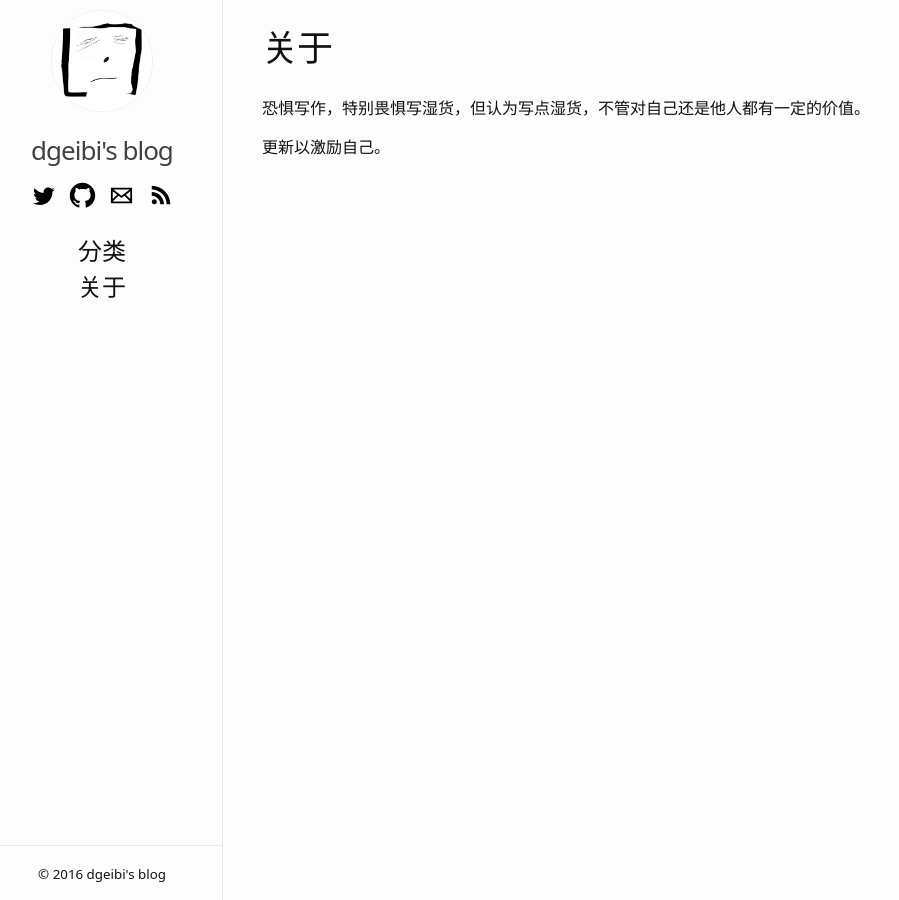
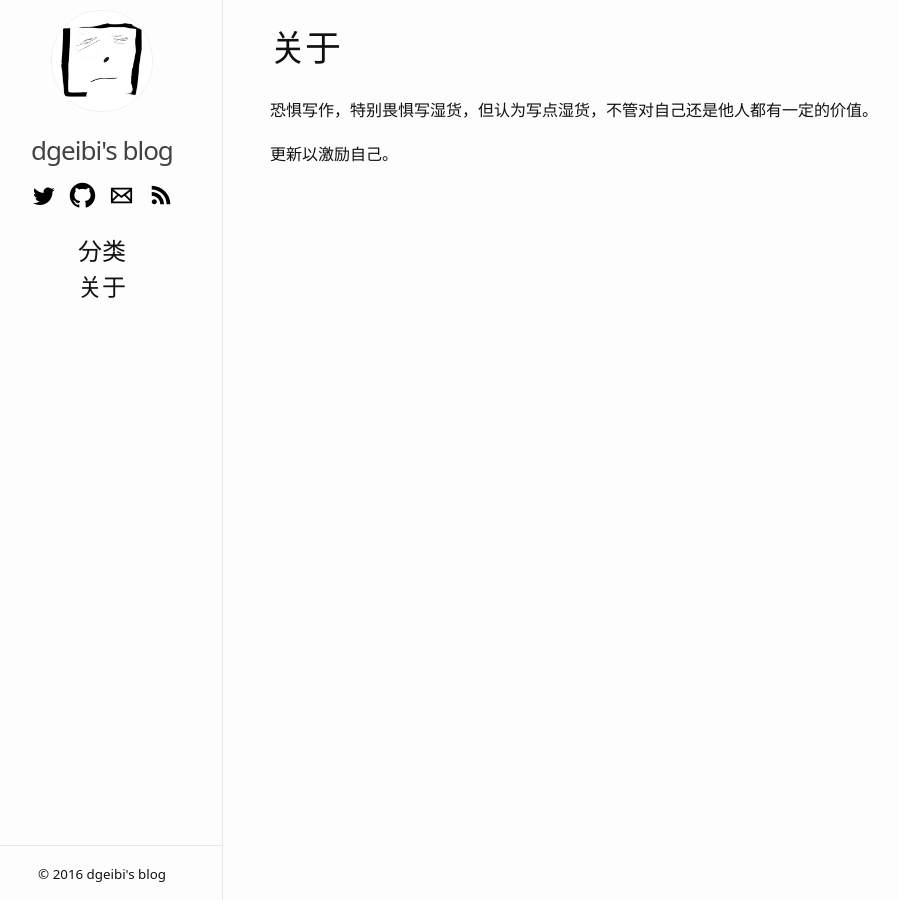
Before and after one commit to dgeibi/dgeibi.github.com, a Jekyll site: the page built from about.md, in a window 1280 px wide. Shown: the whole page, without its empty margins (18-917 px from the left). Built offline with Jekyll 4.4.1, drawn with Linux system fonts in a browser that asks for light colours.

Commit message:
update at 2016-09-12 08:43:44 UTC

```diff
--- a/_sass/_base.scss
+++ b/_sass/_base.scss
@@ -63,6 +63,9 @@ ul {
     margin-bottom: $spacing-unit / 2;
 }
 
+p {
+    line-height: 1.8;
+}
 /**
  * Images
  */
--- a/_sass/_layout.scss
+++ b/_sass/_layout.scss
@@ -73,7 +73,7 @@
  * Page content
  */
 .page-content {
-    padding: $spacing-unit 10px;
+    padding: $spacing-unit 18px;
     margin: 0 auto $spacing-unit*2 auto;
     max-width: $on-laptop;
     @media (min-width: $on-laptop) {
```
